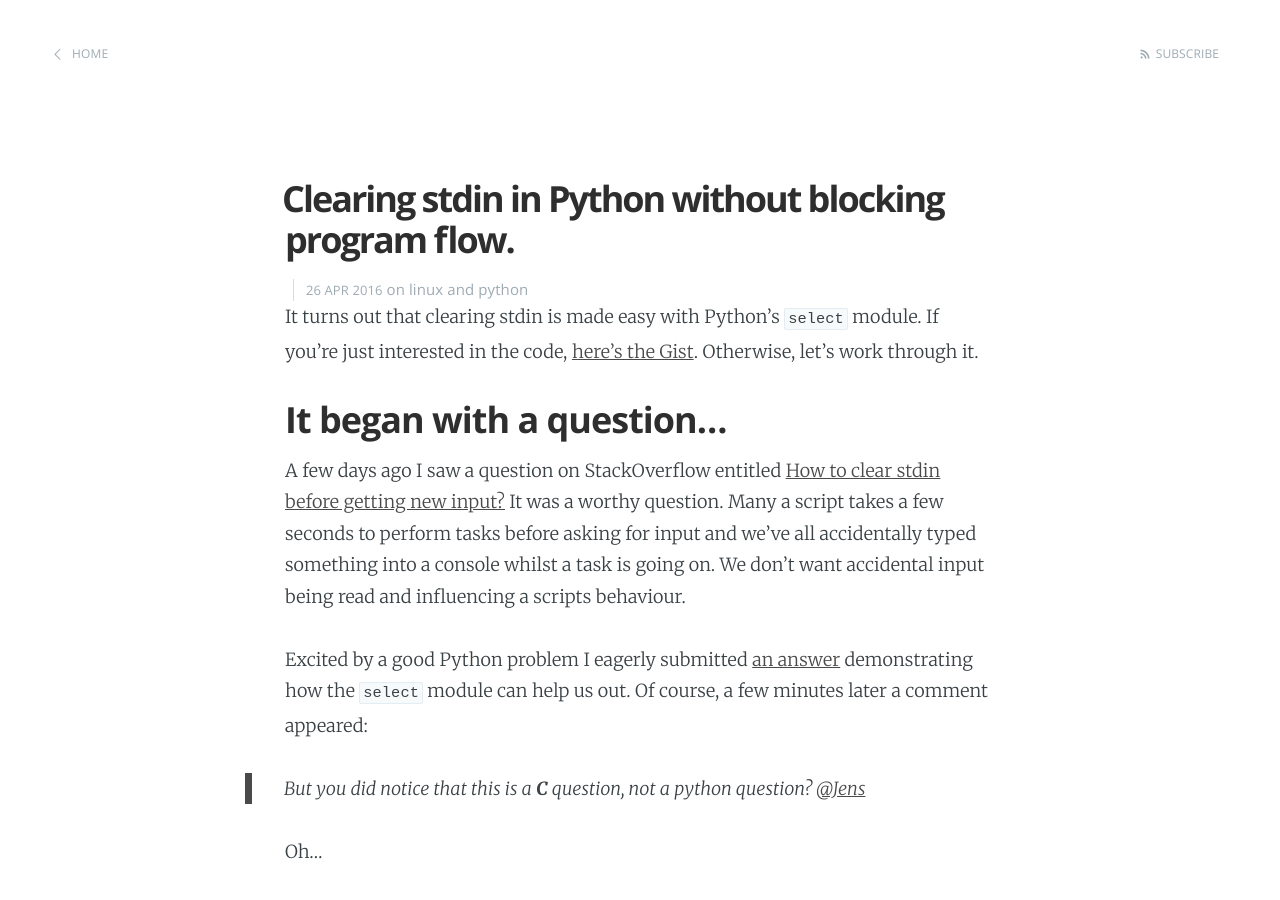
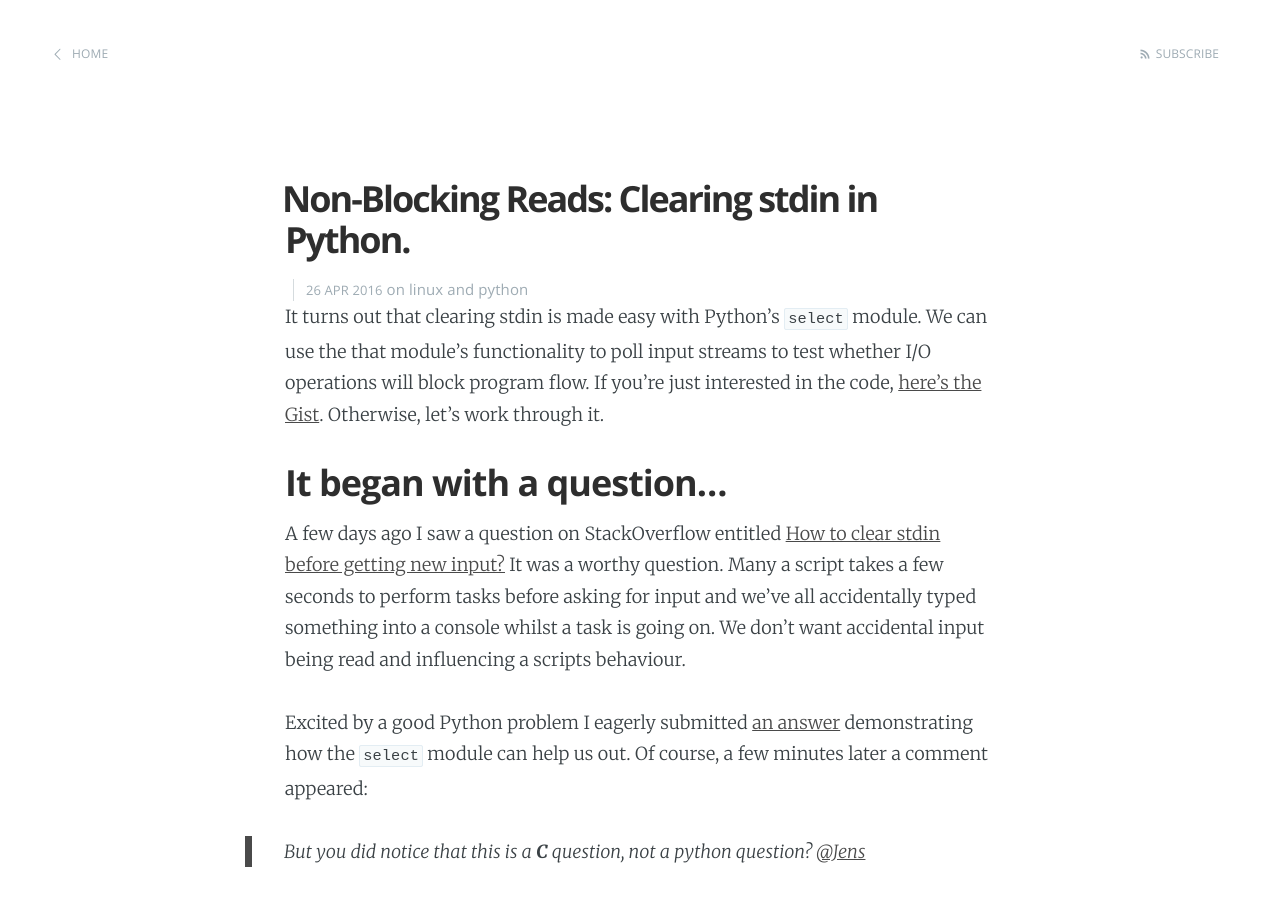
Before and after one commit to dsclose/dsclose.github.io, a Jekyll site: the page built from _posts/2016-04-26-non-blocking-reads-clearing-stdin-in-python.markdown, in a window 1280 px wide and 900 px high. Built offline with Jekyll 4.4.1, drawn with Linux system fonts in a browser that asks for light colours.

Commit message:
Renamed clearing stdin post to emphasise non-blocking reads.

```diff
--- a/_posts/2016-04-26-clearing-stdin-in-python-without-blocking-program-flow.markdown
+++ b/_posts/2016-04-26-non-blocking-reads-clearing-stdin-in-python.markdown
@@ -1,13 +1,14 @@
 ---
 layout: post
-title: "Clearing stdin in Python without blocking program flow."
+title: "Non-Blocking Reads: Clearing stdin in Python."
 date:   2016-04-26
 categories: linux python
 ---
 
 It turns out that clearing stdin is made easy with Python's `select` module.
-If you're just interested in the code, [here's the Gist][gist].  Otherwise,
-let's work through it.
+We can use the that module's functionality to poll input streams to test
+whether I/O operations will block program flow. If you're just interested in
+the code, [here's the Gist][gist].  Otherwise, let's work through it.
 
 
 It began with a question...
```
